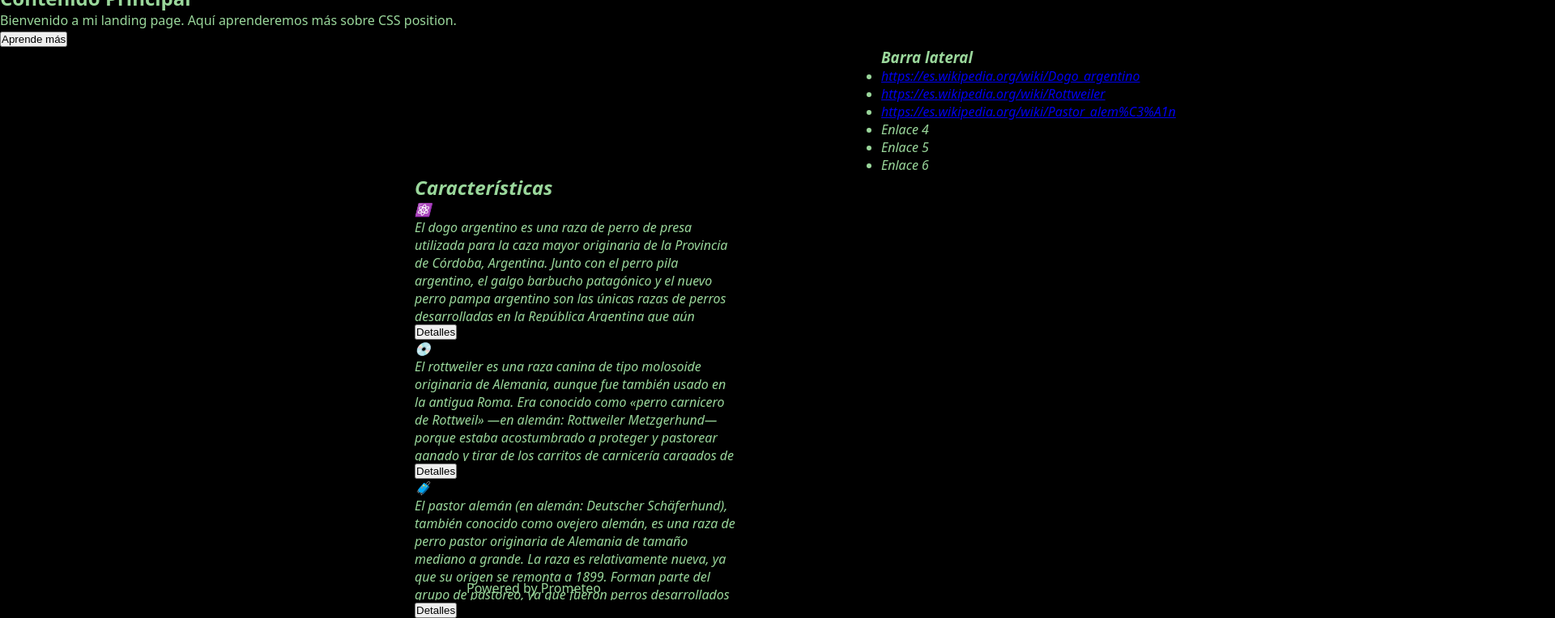
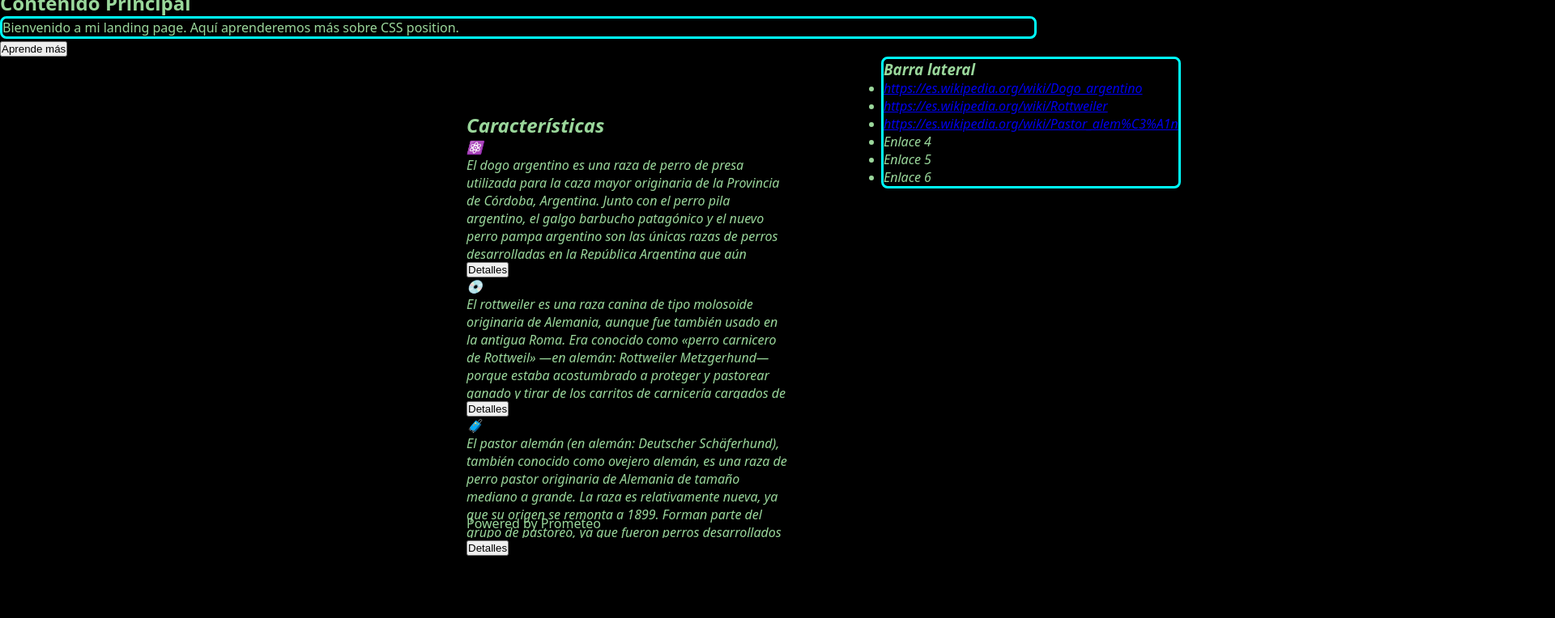
Before and after one commit to Klamthur/entrega_posicionamiento, a plain HTML site: page index.html in a window 1280 px wide. Shown: the part 62-826 px from the top of the page at 81% size, 1920 px wide, since content can reach past the window. After the commit the page ends 800 px from the top, so only its background shows below. Drawn offline with Linux system fonts and the light colour scheme.

Commit message:
R_05
lio total

```diff
--- a/styles.css
+++ b/styles.css
@@ -22,16 +22,25 @@ header {
     rgba(9, 117, 121, 0.75) 35%,
     rgba(0, 212, 255, 0.75) 100%
   );
+  border: solid aqua;
+  border-radius: 8px;
+}
+.content > p {
+  border: solid aqua;
+  border-radius: 8px;
 }
 .sidebar {
   font-style: oblique;
-  position: relative;
+  position: absolute;
+  border: solid aqua;
+  border-radius: 8px;
   left: 85%;
 }
 .features {
   font-style: italic;
-  position: relative;
-  left: 40%;
+  position: absolute;
+  top: 25%;
+  left: 45%;
 }
 .feature > p {
   overflow: scroll;
@@ -40,7 +49,7 @@ header {
 }
 footer {
   position: fixed;
-  bottom: 0%;
+  bottom: 10%;
   left: 45%;
 }
 footer > p {
```
